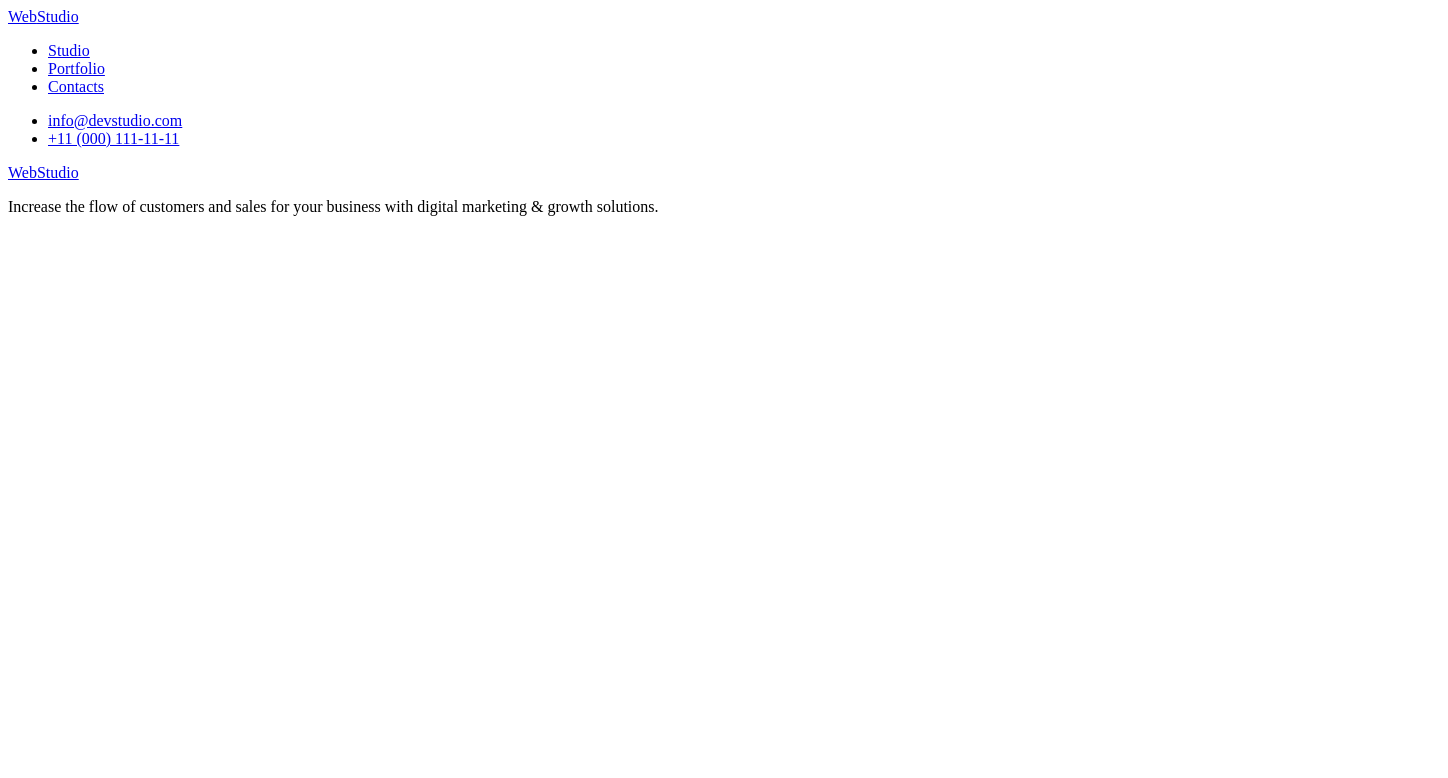
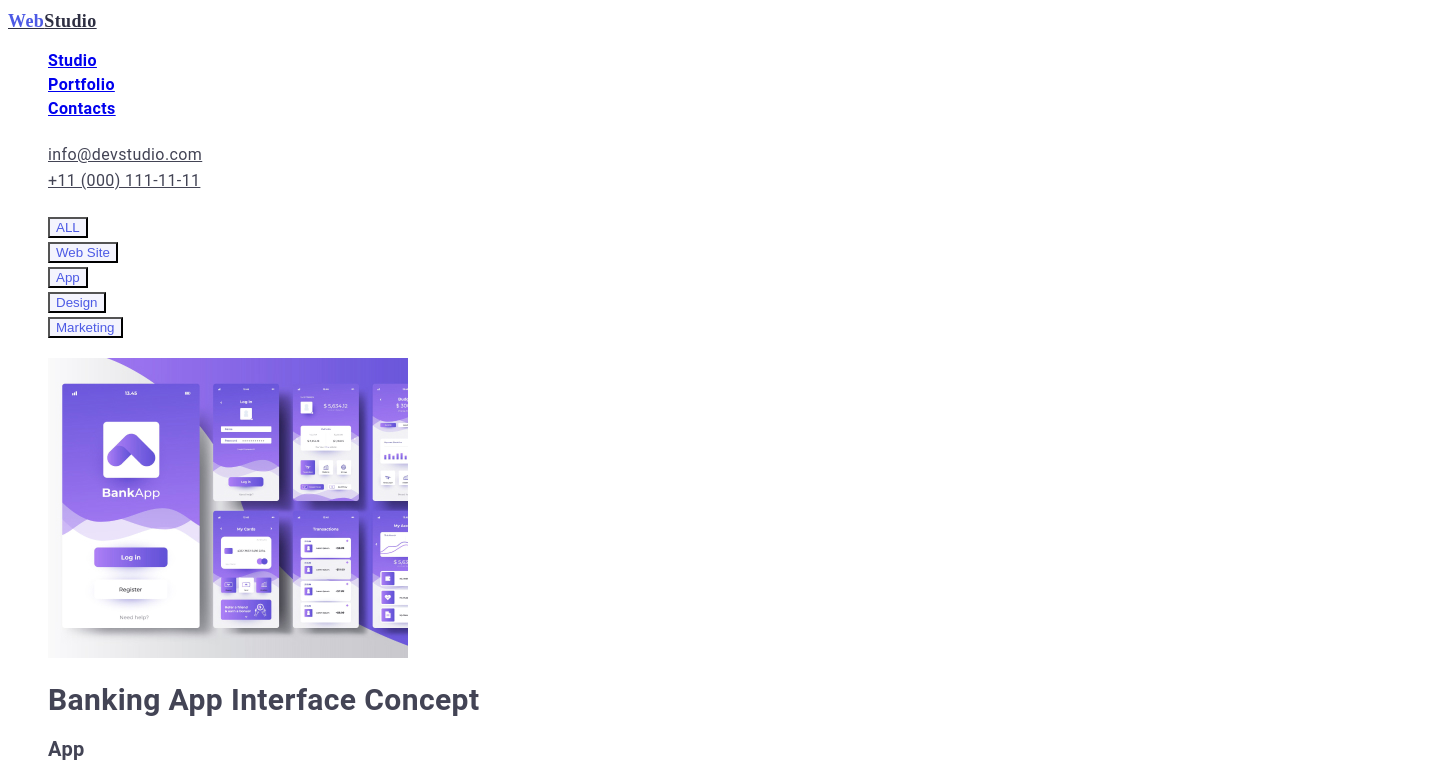
Before and after one commit to Mykhailo-Sizov/goit-markup-hw-02, a plain HTML site: page portfolio.html in a window 1280 px wide. Shown: the top 778 px of the page, 1448 px wide, since content can reach past the window. Drawn offline with Linux system fonts and the light colour scheme.

Commit message:
Проблема зі стилями

```diff
--- a/css/styles.css
+++ b/css/styles.css
@@ -1,4 +1,9 @@
 :root{
+    --primary-text-color: #434455;
+    --title-text-color: #2E2F42;
+    --button-color: #4D5AE5;
+    --white-color:#FFFFFF;
+    --button-portfolio:#F4F4FD;
     /* основной цвет #434455*/
     /* вторичній на заголовках #2E2F42 */
     /* цвет кнопки #4D5AE5*/
@@ -9,15 +14,31 @@
 
 body {
     background-color: ffffff;
-    color: #434455;
+    color: var(--primary-text-color);
+    font-family: 'Roboto';
+    font-style: normal;
+    font-weight: 600;
+    font-size: 20px;
+    line-height: 24px;
+    letter-spacing: 0.02em;
 }
 /* logo */
 .logo {
-    color: #2E2F42;
+    color: var(--title-text-color);
+    font-family: 'Raleway';
+    font-style: normal;
+    font-weight: 800;
+    font-size: 18px;
+    line-height: 24px;
 }
 
 span {
-    color: #4D5AE5;
+    color: var(--button-color);
+    font-family: 'Raleway';
+    font-style: normal;
+    font-weight: 800;
+    font-size: 18px;
+    line-height: 24px;
 }
 
 ul {
@@ -25,37 +46,98 @@ ul {
 }
 /* навигация сайта в hed */
 .site-nav {
-    color: #2E2F42;
+    color: var(--title-text-color);
+    font-family: 'Roboto';
+    font-style: normal;
+    font-weight: 600;
+    font-size: 16px;
+    line-height: 24px;
 }
 
 .site-nav .link:hover,
 .site-nav .link:focus {
-    color: #4D5AE5;
+    color: var(--button-color);
 }
 
 .mail {
-    color: #434455;
+    color: var(--primary-text-color);
+    font-family: 'Roboto';
+    font-style: normal;
+    font-weight: 400;
+    font-size: 16px;
+    line-height: 24px;
 }
 
 .contacts .mail:hover,:focus{
-    color: #4D5AE5;
+    color: var(--button-color);
 }
 
 .phone {
-    color: #434455;
+    color: var(--primary-text-color);font-family: 'Roboto';
+    font-style: normal;
+    font-weight: 400;
+    font-size: 16px;
+    line-height: 24px;
 }
 
 .contacts .phone:hover,:focus{
-    color: #4D5AE5;
+    color: var(--button-color);
 }
 /* hero */
 .hero-title {
-    background-color: #2E2F42;;
-    color: #FFFFFF;;
+    background-color:#2E2F42;
+    color: var(--white-color);
     width: 1440px;
     height: 603px;
+    font-family: 'Roboto';
+    font-style: normal;
+    font-weight: 600;
+    font-size: 56px;
+    line-height: 60px;
 }
+
+.button-hero {
+    background-color: var(--button-color);
+    color: var(--white-color);
+    width: 170px;
+    height: 51px;
+    font-family: 'Roboto';
+    font-style: normal;
+    font-weight: 600;
+    font-size: 16px;
+    line-height: 19px;
+    cursor: pointer;
+}
+
 /* what are we doing */
-.section-title {
-    color: #2E2F42;
+.section-title  {
+    color: var(--title-text-color);
+    font-family: 'Roboto';
+    font-style: normal;
+    font-weight: 600;
+    font-size: 20px;
+    line-height: 24px;
 }
+
+.section-footer{
+    background-color: var(--title-text-color);
+    color: #E7E9FC;
+    width: 1440px;
+    height: 310px;
+
+}
+
+.logo-footer{
+    color: #F4F4FD;
+}
+
+      /*  Portfolio page */
+ .button-btn{
+    background-color: var(--button-portfolio);
+    color: var(--button-color);
+ }
+
+.button-list .button-btn:hover,:focus{
+    background-color: var(--button-color);
+    color: var(--white-color);
+}
--- a/portfolio.html
+++ b/portfolio.html
@@ -4,58 +4,119 @@
     <meta charset="UTF-8">
     <meta http-equiv="X-UA-Compatible" content="IE=edge">
     <meta name="viewport" content="width=device-width, initial-scale=1.0">
-    <title>Document</title>
+    <title>Portfolio</title>
+    <link rel="stylesheet" href="./css/styles.css">
 </head>
 <body>
-    <header>
-        <div class="logo-and-navigation">
-            <div class="logo">
-                <a href="/" title="home">
+    <header class="page-heder">
+        <nav>
+            <a href="./index.html" class="logo">
                 <span>Web</span>Studio
             </a>
-            </div>
-        </div>
-        <div>
-            <nav>
-                <ul>
+            <ul class="site-nav">
                 <li>
-                        <a href="/">Studio</a>
+                    <a href="index.html" class="link">Studio</a>
                 </li>
                 <li>
-                        <a href="./portfolio.html">Portfolio</a>
+                    <a href="./portfolio.html" class="link">Portfolio</a>
                 </li>
                 <li>
-                        <a href="/">Contacts</a>
+                    <a href="/" class="link">Contacts</a>
+                </li>
+            </ul>
+            <ul class="contacts">
+                <li>
+                    <a href="mailto:info@devstudio.com" class="mail">info@devstudio.com</a>
+                </li>
+                <li>
+                    <a href="tel:+11(000)111-11-11" class="phone">+11 (000) 111-11-11</a>
                 </li>
             </ul>
         </nav>
-        </div>
-        <ul class="contacts">
+    </header>
+
+    <main>
+        <!-- кнопки -->
+        <section class="button-list">
+           <ul>
                 <li>
-                <a href="mailto:info@devstudio.com">info@devstudio.com</a>
+                    <button type="button" class="button-btn">ALL</button>
                 </li>
                 <li>
-                <a href="tel:+11(000)111-11-11">+11 (000) 111-11-11</a>
+                    <button type="button" class="button-btn">Web Site</button>
+                </li>
+                <li>
+                    <button type="button" class="button-btn">App</button>
+                </li>
+                <li>
+                    <button type="button" class="button-btn">Design</button>
+                </li>
+                <li>
+                    <button type="button" class="button-btn">Marketing</button>
                 </li>
            </ul>
-    </header>
-    <main>
-
-
+        </section>
+        <!-- секция фото -->
+        <section class="foto-img">
+            <ul>
+                <li>
+                    <img src="./img/portfolio.img/bankingappinterfaceconcept.jpg" alt="banking app interface concept" width: 360px;>
+                    <h2 class="section-portfolio"">Banking App Interface Concept</h2>
+                    <p>App</p>
+                </li>
+                <li>
+                    <img src="./img/portfolio.img/cashlesspayment.jpg" alt="cashless payment" width: 360px; >
+                    <h2 class="section-portfolio"">Cashless Payment</h2>
+                    <p>Marketing</p>
+                </li>
+                <li>
+                    <img src="./img/portfolio.img/meditaionapp.jpg" alt="meditaion app" width: 360px;>
+                    <h2 class="section-portfolio"">Meditaion App</h2>
+                    <p>App</p>
+                </li>
+                <li>
+                    <img src="./img/portfolio.img/taxiservice.jpg" alt="taxi service" width: 360px;>
+                    <h2 class="section-portfolio"">Taxi Service</h2>
+                    <p>Marketing</p>
+                </li>
+                <li>
+                    <img src="./img/portfolio.img/screenillustrations.jpg" alt="screen illustrations" width: 360px;>
+                    <h2 class="section-portfolio"">Screen Illustrations</h2>
+                    <p>Design</p>
+                </li>
+                <li>
+                    <img src="./img/portfolio.img/onlinecourses.jpg" alt="online courses" width: 360px; >
+                    <h2 class="section-portfolio"">Online Courses</h2>
+                    <p>Marketing</p>
+                </li>
+                <li>
+                    <img src="./img/portfolio.img/instagramstoriesconcept.jpg" alt="instagram stories concept" width: 360px;>
+                    <h2 class="section-portfolio"">Instagram Stories Concept</h2>
+                    <p>Design</p>
+                </li>
+                <li>
+                    <img src="./img/portfolio.img/organicfood.jpg" alt="organic food" width: 360px;>
+                    <h2 class="section-portfolio"">Organic Food</h2>
+                    <p>Web Site</p>
+                </li>
+                <li>
+                    <img src="./img/portfolio.img/freshcoffee.jpg" alt="fresh coffee">
+                    <h2 class="section-portfolio"">Fresh Coffee</h2>
+                    <p>Web Site</p>
+                </li>
+            </ul>
+        </section>
 
     </main>
 
     <footer>
-        <section>
-            <div class="logo">
-                <a href="/" title="home">
+        <section class="section-footer">
+
+            <a href="index.html" class="logo-footer">
                 <span>Web</span>Studio
             </a>
             <p>Increase the flow of customers and sales for your business with digital marketing & growth solutions.</p>
-
-            </div>
         </section>
     </footer>
-
 </body>
 </html>
```
Also changed, not shown: index.html (+19 -18 lines), img/portfolio.img/bankingappinterfaceconcept.jpg (added), img/portfolio.img/cashlesspayment.jpg (added), img/portfolio.img/freshcoffee.jpg (added), img/portfolio.img/instagramstoriesconcept.jpg (added), img/portfolio.img/meditaionapp.jpg (added), img/portfolio.img/onlinecourses.jpg (added), img/portfolio.img/organicfood.jpg (added), img/portfolio.img/screenillustrations.jpg (added), img/portfolio.img/taxiservice.jpg (added). Lines whose indentation alone changed are shown as unchanged.
